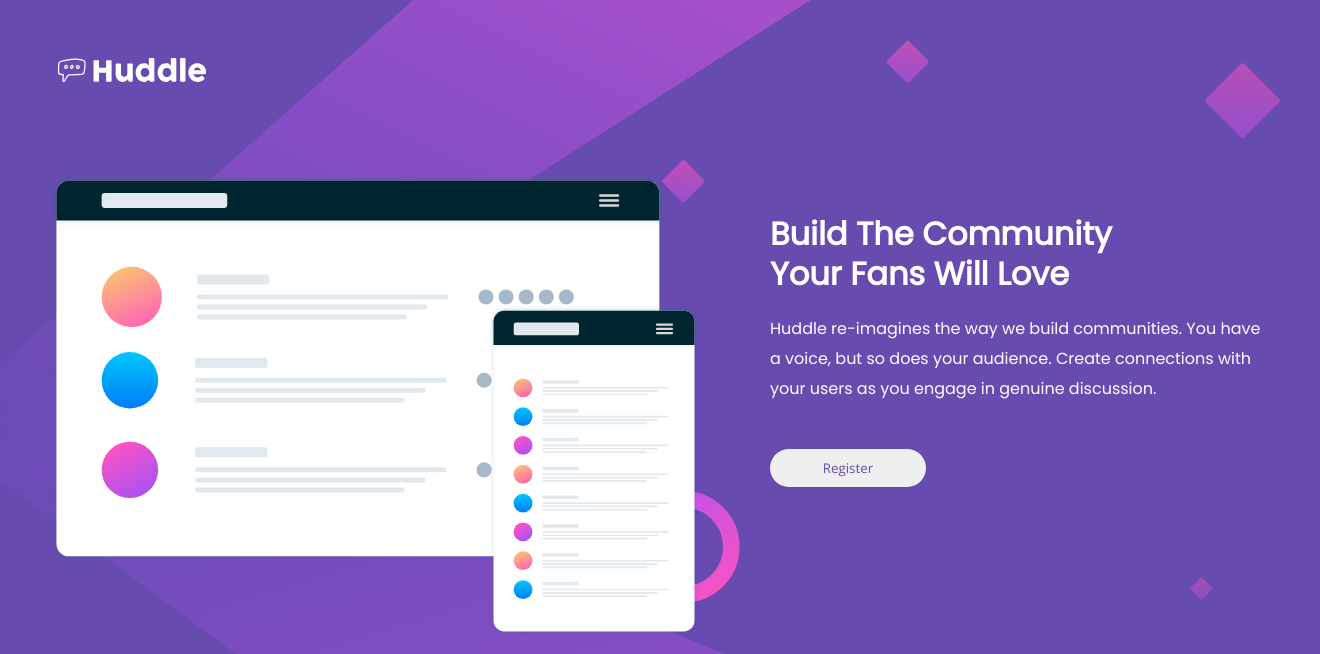
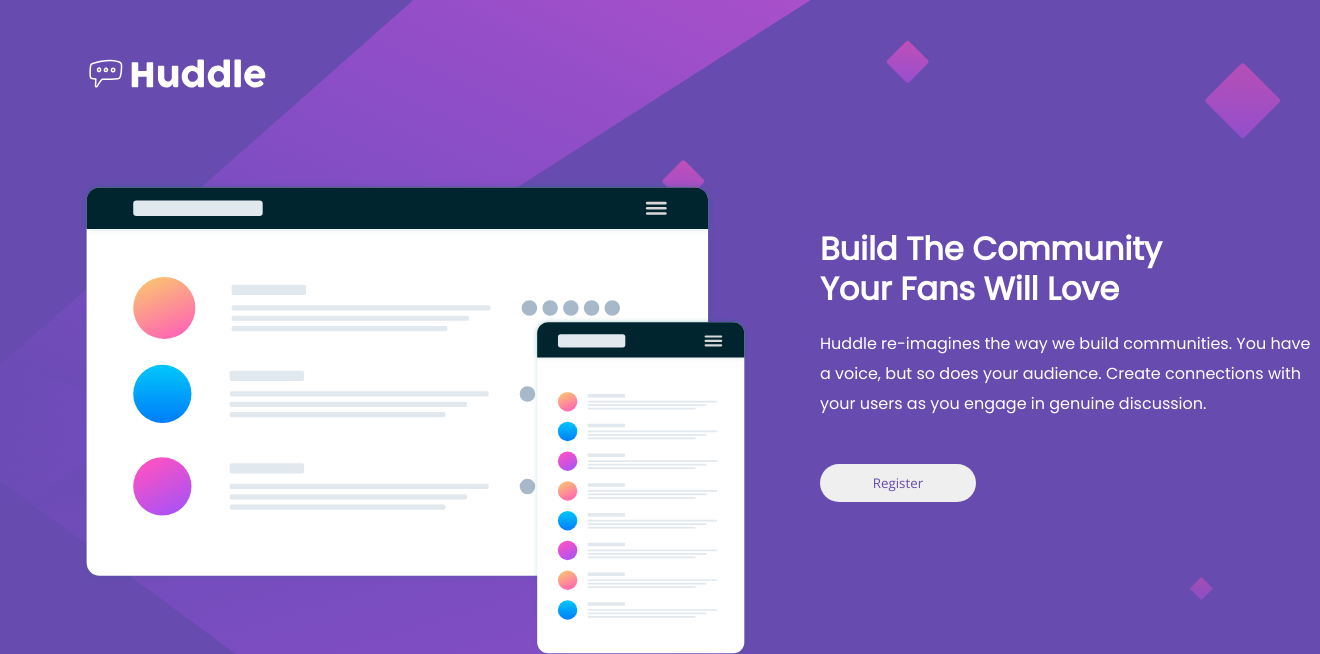
Before and after one commit to theCephas/huddle-landing-page-with-single-introductory-section-master, a plain HTML site: page index.html in a window 1280 px wide. Shown: the top 654 px of the page, 1320 px wide, since content can reach past the window. Drawn offline with nearby package versions, Linux system fonts and the light colour scheme.

Commit message:
Updated Style.css

```diff
--- a/style.css
+++ b/style.css
@@ -114,12 +114,14 @@ footer{
         padding-left: 50px;
     }
     .logo{
-        padding-left: 50px;
+        padding-left: 80px;
         padding-top: 50px;
+        width: 300px;
     }
     .ill-img{
         padding-top: 40px;
-        width: 650px;
+        padding-left: 30px;
+        width: 700px;
     }
     .abt{
         margin-left: 50px;
```
